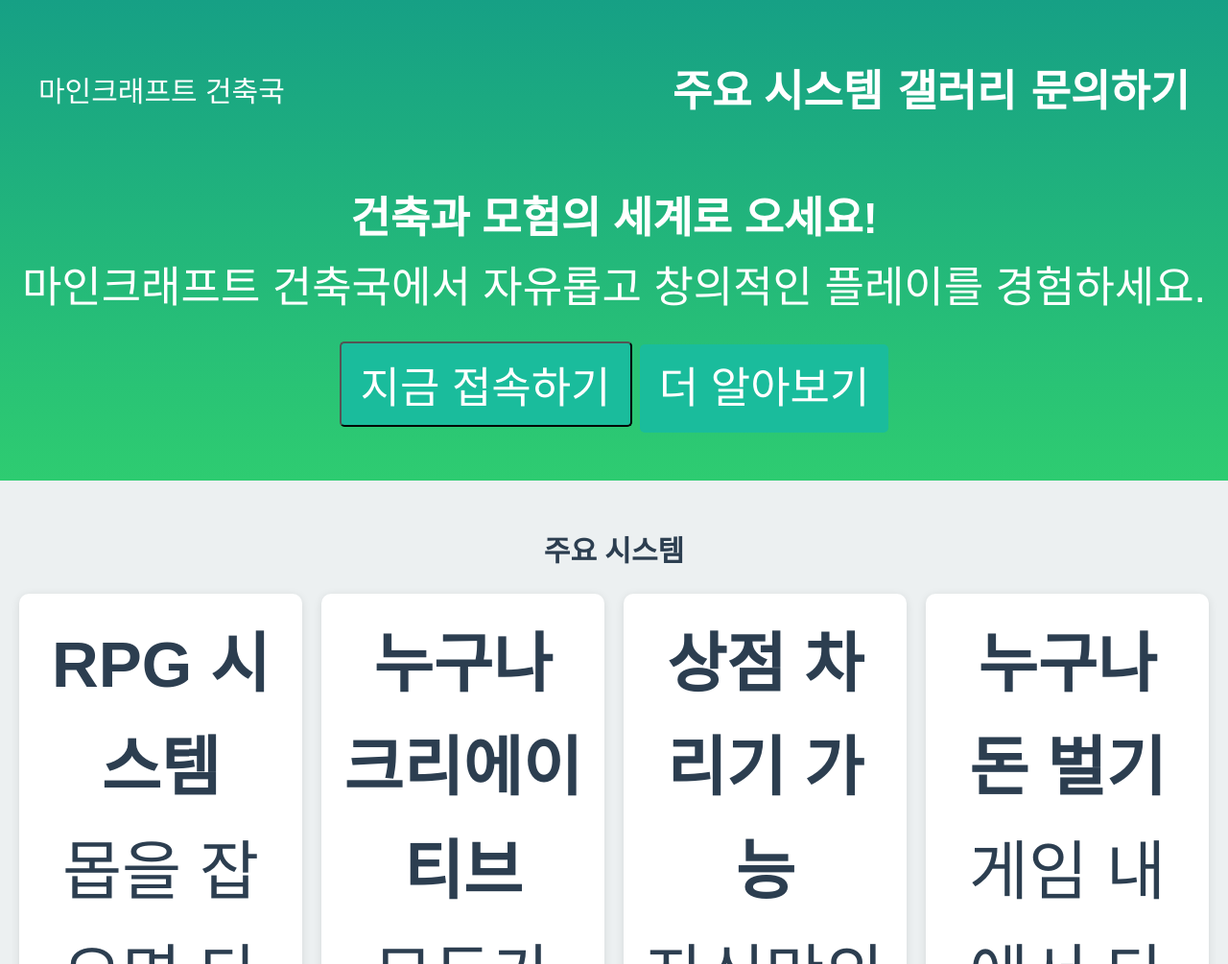
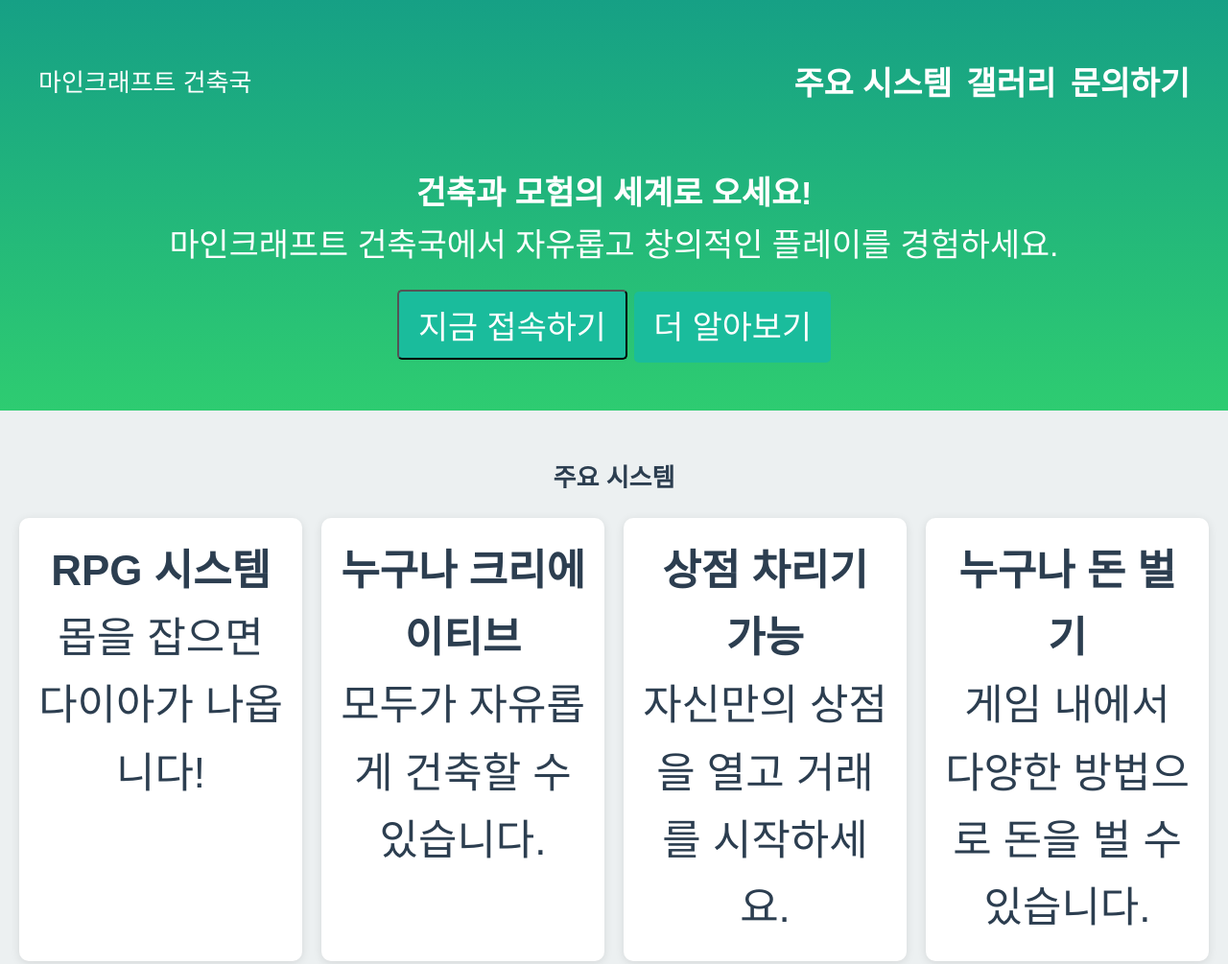
Before and after one commit to wasdawsdawsd/Republic-of-Build, a plain HTML site: page index.html in a window 1280 px wide. Shown: the top 1005 px of the page at 96% size. Drawn offline with Linux system fonts and the light colour scheme; a web font is replaced by a local one.

Commit message:
Update index.html

```diff
--- a/index.html
+++ b/index.html
@@ -18,7 +18,7 @@
 
         h1, h2, h3, h4, h5, h6, p, a, li, div, span, button, input, textarea {
             font-family: 'CustomFont', sans-serif; /* 다른 요소들에도 동일한 폰트 적용 */
-            font-size: 1.5em; /* 폰트 크기를 크게 설정 */
+            font-size: 1.3em; /* 폰트 크기를 크게 설정 */
         }
     </style>
 </head>
```
